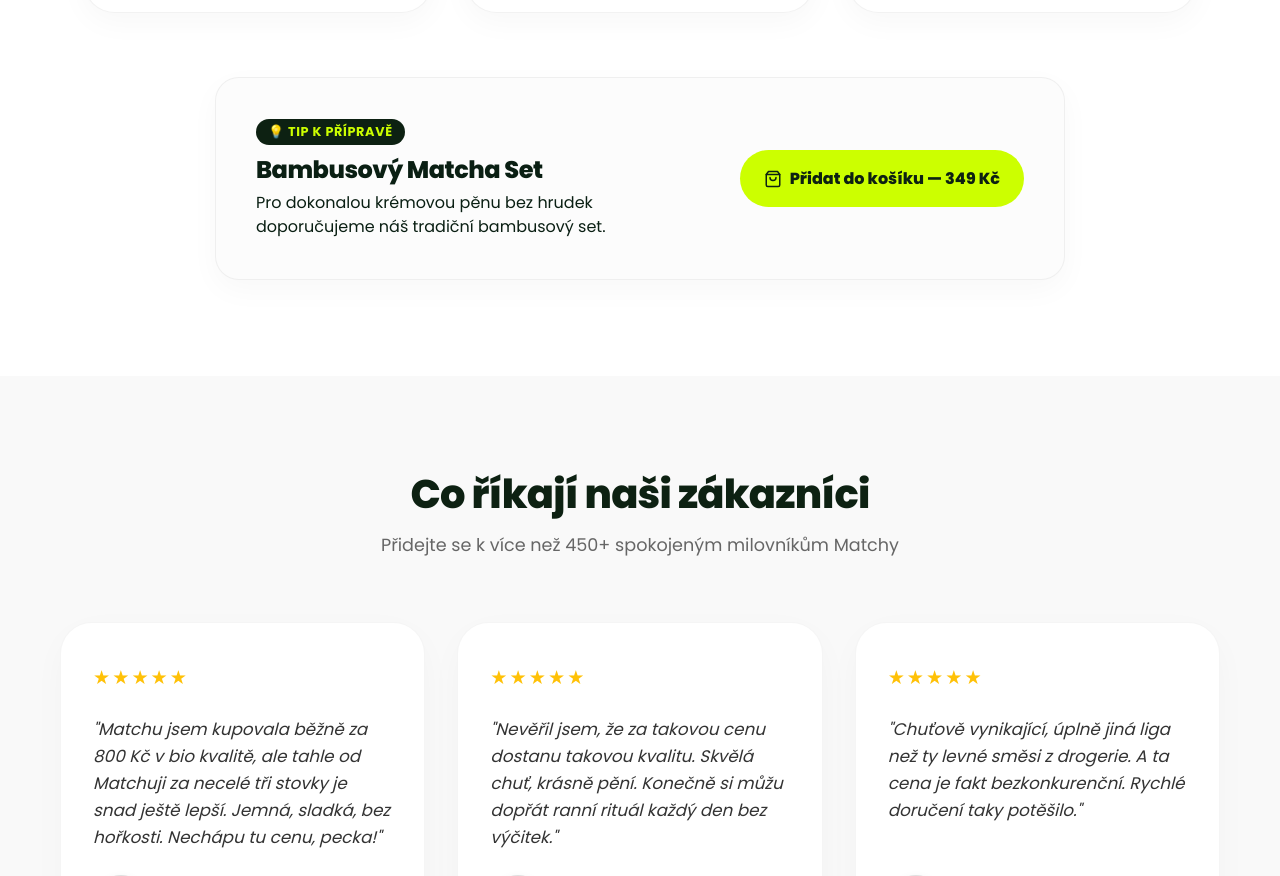
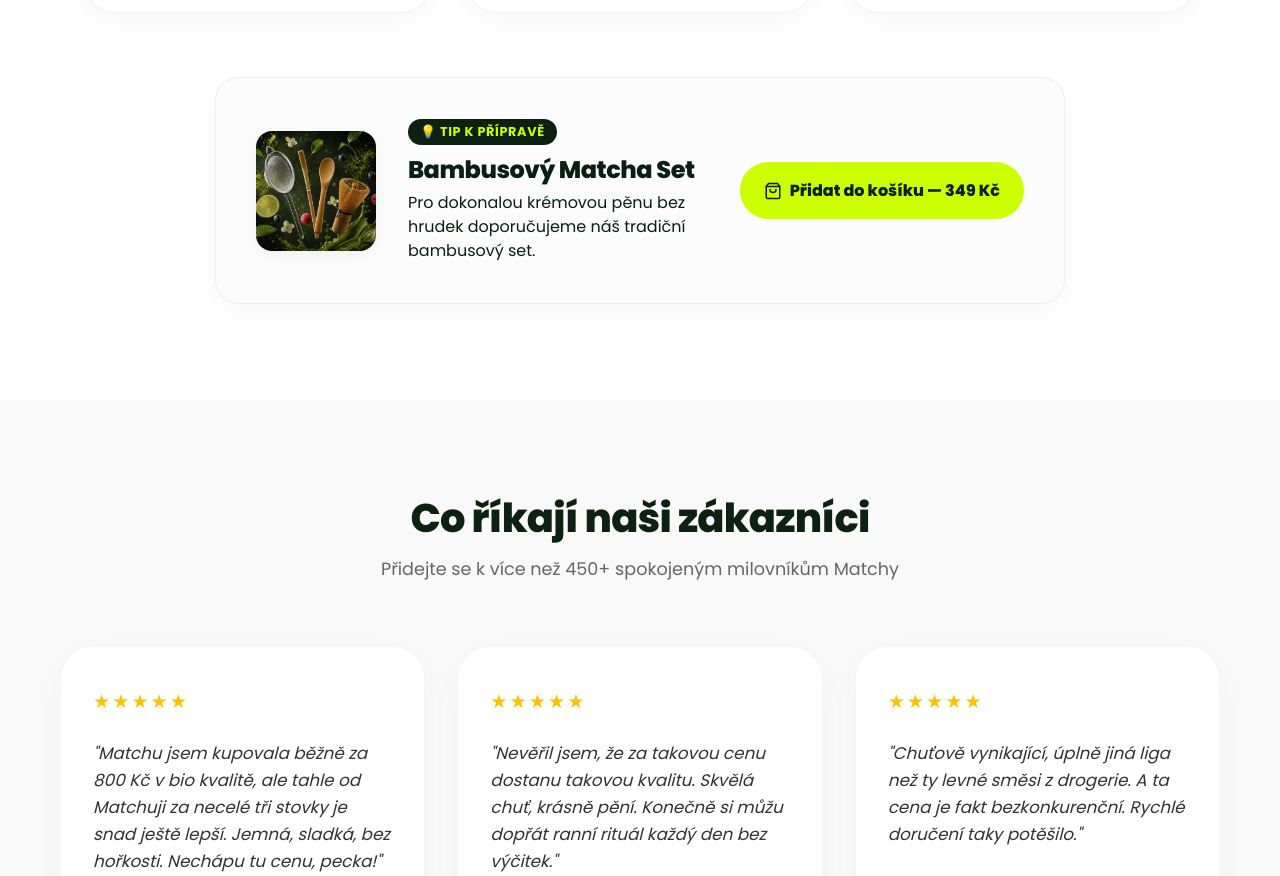
Before and after one commit to dzonas123/matchuji, a Next.js app: page /product/matcha-set-bamboo in a window 1280 px wide. Shown: the part 3220-4096 px from the top of the page. Built offline with nearby package versions, Linux system fonts and the light colour scheme.

Commit message:
feat: Přidání produktové fotky matcha setu do tipovacího banneru v návodu k přípravě

```diff
--- a/src/components/ProductDetails.module.css
+++ b/src/components/ProductDetails.module.css
@@ -302,6 +302,14 @@
     box-shadow: 0 10px 30px rgba(0, 0, 0, 0.03);
 }
 
+.prepBannerImage {
+    flex-shrink: 0;
+    width: 120px;
+    height: 120px;
+    border-radius: 16px;
+    box-shadow: 0 4px 15px rgba(0,0,0,0.05);
+}
+
 .prepBannerContent {
     flex: 1;
 }
--- a/src/components/ProductDetails.tsx
+++ b/src/components/ProductDetails.tsx
@@ -254,6 +254,9 @@ export default function ProductDetails({
                     </div>
 
                     <div className={styles.prepBanner}>
+                        <div className={styles.prepBannerImage}>
+                            <Image src="/images/matcha-set-1.jpg" alt="Bambusový Matcha Set" width={120} height={120} style={{ objectFit: 'cover', borderRadius: '16px' }} />
+                        </div>
                         <div className={styles.prepBannerContent}>
                             <span className={styles.prepTip}>💡 Tip k přípravě</span>
                             <h4>Bambusový Matcha Set</h4>
```
